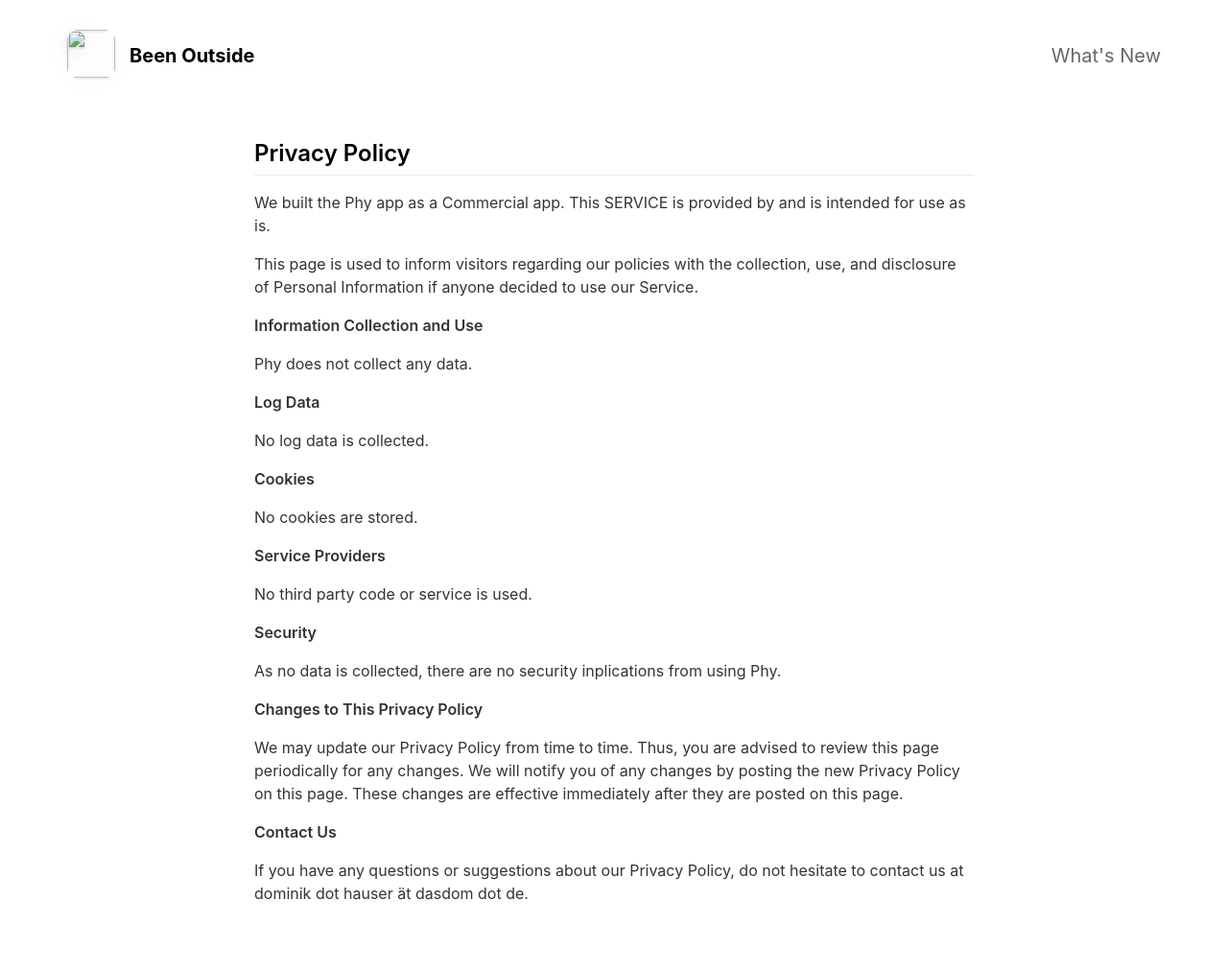
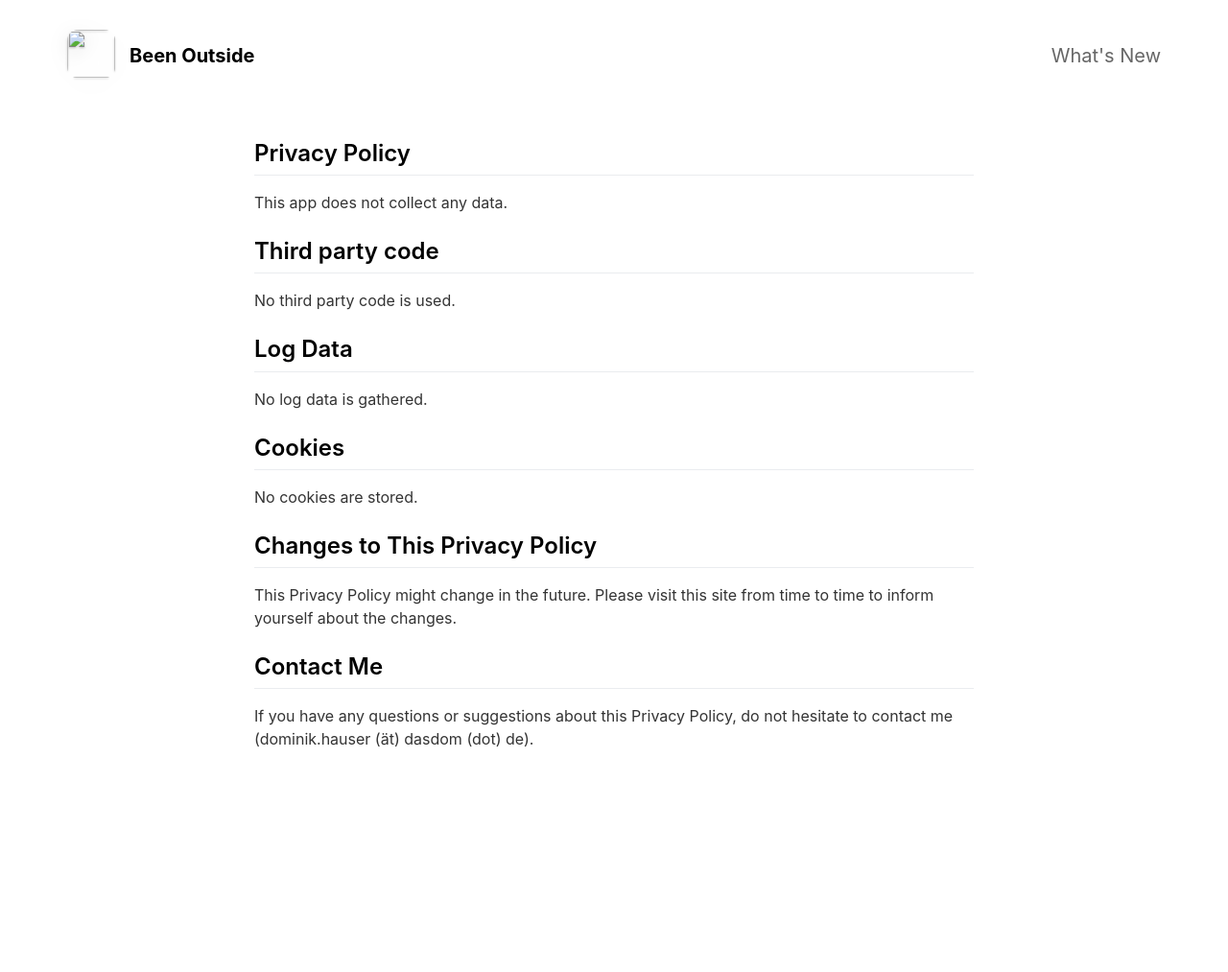
Before and after one commit to dasdom/beenoutside, a Jekyll site: the page built from _pages/privacypolicy.md, in a window 1280 px wide. Shown: the whole page at 96% size. Built offline with Jekyll 4.4.1, drawn with Linux system fonts in a browser that asks for light colours; nearby versions of some CDN libraries; after the commit the page ends 900 px from its top, so only the background shows below that.

Commit message:
Update privacypolicy.md

```diff
--- a/_pages/privacypolicy.md
+++ b/_pages/privacypolicy.md
@@ -1,39 +1,28 @@
 ---
 layout: page
-title: Privacy Policy
+title: Been Outside
 include_in_header: false
 ---
 
 ## Privacy Policy
 
-We built the Phy app as a Commercial app. This SERVICE is provided by and is intended for use as is.
+This app does not collect any data.
 
-This page is used to inform visitors regarding our policies with the collection, use, and disclosure of Personal Information if anyone decided to use our Service.
+## Third party code
 
-**Information Collection and Use**
+No third party code is used.
 
-Phy does not collect any data.
+## Log Data
 
-**Log Data**
+No log data is gathered.
 
-No log data is collected.
-
-**Cookies**
+## Cookies
 
 No cookies are stored.
 
-**Service Providers**
+## Changes to This Privacy Policy
 
-No third party code or service is used.
+This Privacy Policy might change in the future. Please visit this site from time to time to inform yourself about the changes.
 
-**Security**
-
-As no data is collected, there are no security inplications from using Phy.
-
-**Changes to This Privacy Policy**
-
-We may update our Privacy Policy from time to time. Thus, you are advised to review this page periodically for any changes. We will notify you of any changes by posting the new Privacy Policy on this page. These changes are effective immediately after they are posted on this page.
-
-**Contact Us**
-
-If you have any questions or suggestions about our Privacy Policy, do not hesitate to contact us at dominik dot hauser ät dasdom dot de.
+## Contact Me
+If you have any questions or suggestions about this Privacy Policy, do not hesitate to contact me (dominik.hauser (ät) dasdom (dot) de).
```
